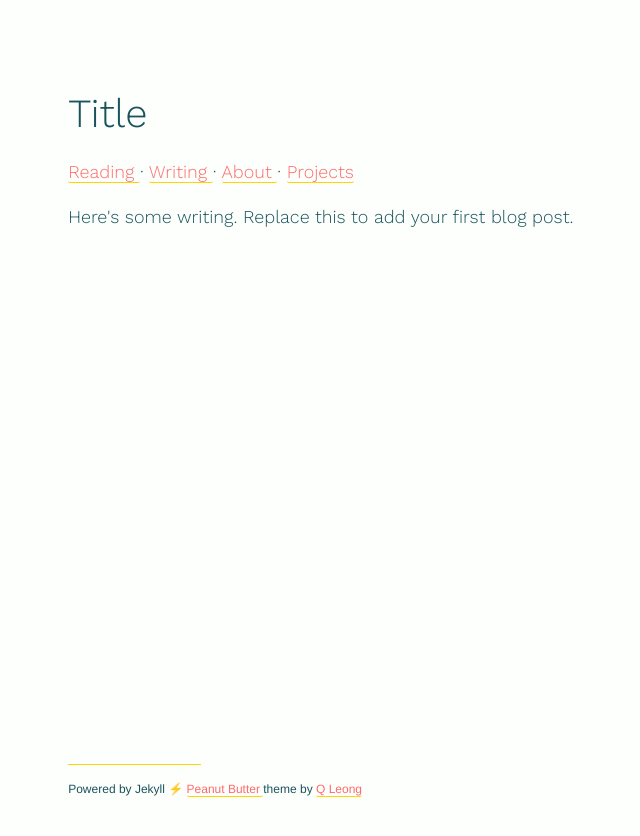
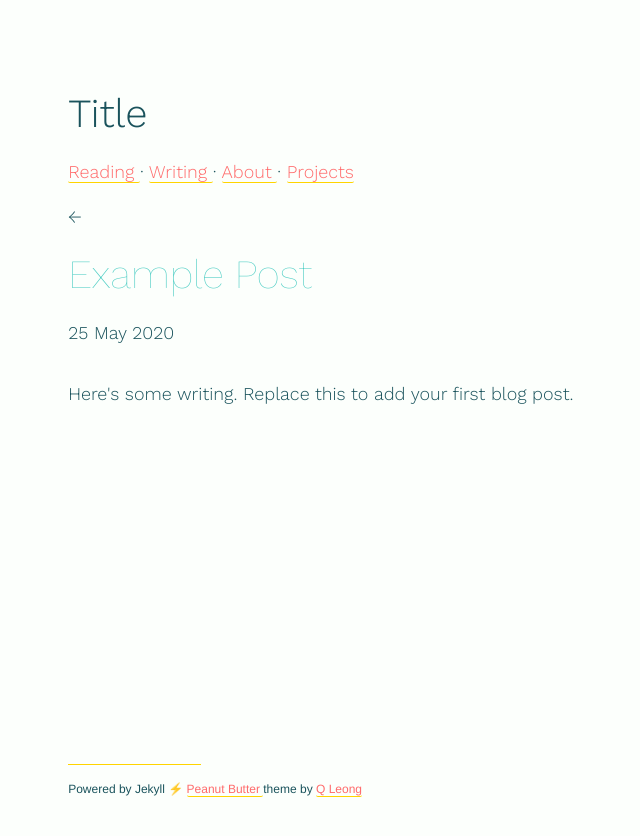
Before and after one commit to quinnleong/peanut-butter, a Jekyll site: the page built from _posts/2020-05-25-example-post.html, in a window 1280 px wide. Shown: the top 836 px of the page, without its empty margins (239-879 px from the left). Built offline with Jekyll 4.4.1, drawn with Linux system fonts in a browser that asks for light colours.

Commit message:
Fix writing/reading rendering

```diff
--- a/_config.yml
+++ b/_config.yml
@@ -1 +1,5 @@
 title: Title
+
+collections:
+  reading:
+    output: true
--- a/_layouts/post.html
+++ b/_layouts/post.html
@@ -1,5 +1,19 @@
----
-layout: default
----
-
-{{ content }}
+<!DOCTYPE html>
+<html lang="{{site.language}}">
+  {% include head.html %}
+  <body>
+	<div id="main">
+  	{% include logo.html %}
+  	{% include nav.html %}
+		<div id="content-left">
+      <div><a class="arrow" href="/writing/">←</a></div>
+      <div id="post">
+        <h2 class="title">{{ page.title }}</h2>
+        <i>{{ page.date | date: "%-d %b %Y" }}</i>
+        {{ content }}
+  		</div>
+    </div>
+		{% include footer.html %}
+	</div>
+    </body>
+</html>
--- a/_reading/2020-05-25-example-book-review.html
+++ b/_reading/2020-05-25-example-book-review.html
@@ -1,6 +1,7 @@
 ---
 layout: reading
 title:  "Example Book"
+author: "Author"
 date:   2020-05-25
 stars: 4
 ---
```
Also changed, not shown: reading.md (+3 -0 lines), writing.md (+3 -0 lines), README.md.
